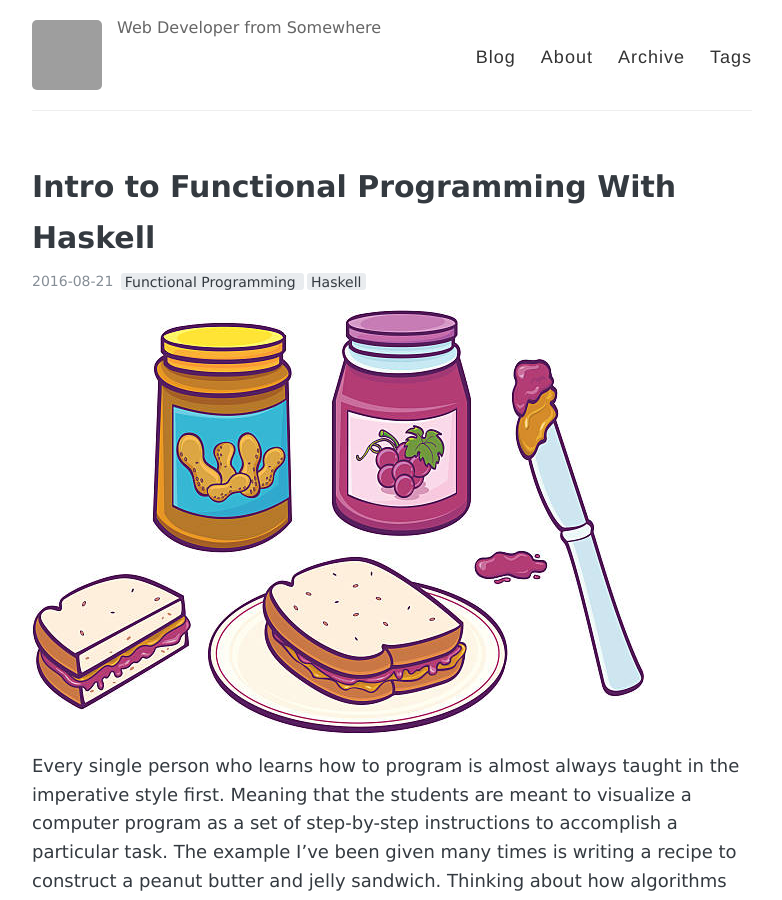
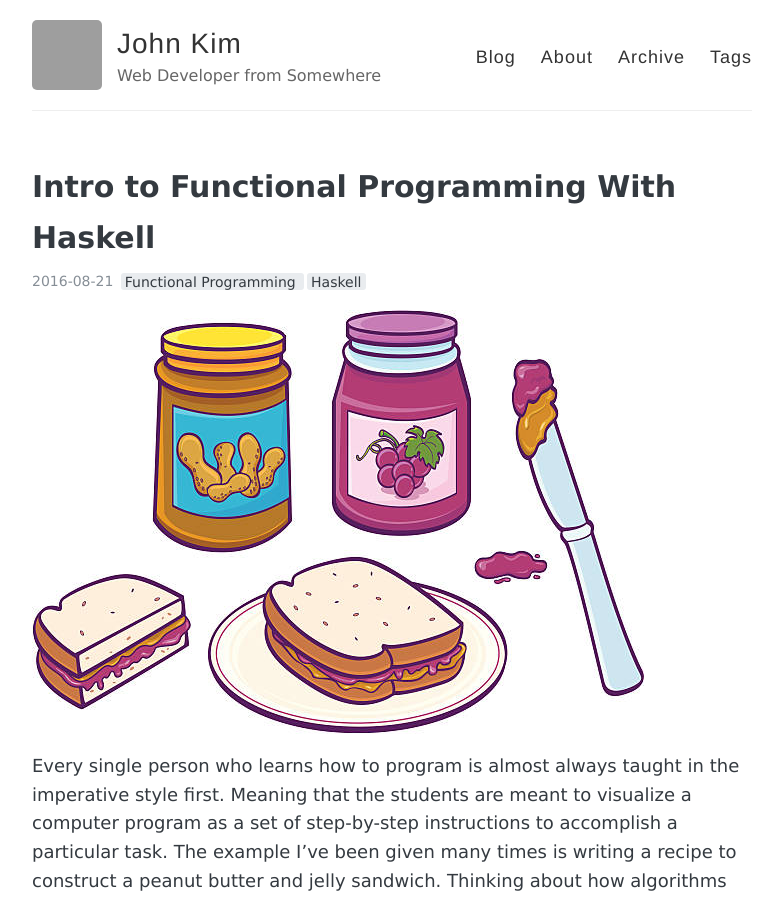
Before and after one commit to jkgh20/jkgh20.github.io, a Jekyll site: the page built from index.html, in a window 1280 px wide and 900 px high. Shown: the whole window, without its empty margins (248-1030 px from the left). Built offline with Jekyll 4.4.1, drawn with Linux system fonts in a browser that asks for light colours; the list of posts is cut into pages by our own code; grey boxes are pictures that could not be loaded.

Commit message:
Add site name

```diff
--- a/_config.yml
+++ b/_config.yml
@@ -1,5 +1,7 @@
 # Name of your site (displayed in the header)
 title: jkgh20.github.io
+
+name: John Kim
 
 # Short bio or description (displayed in the header)
 description: Web Developer from Somewhere
```
